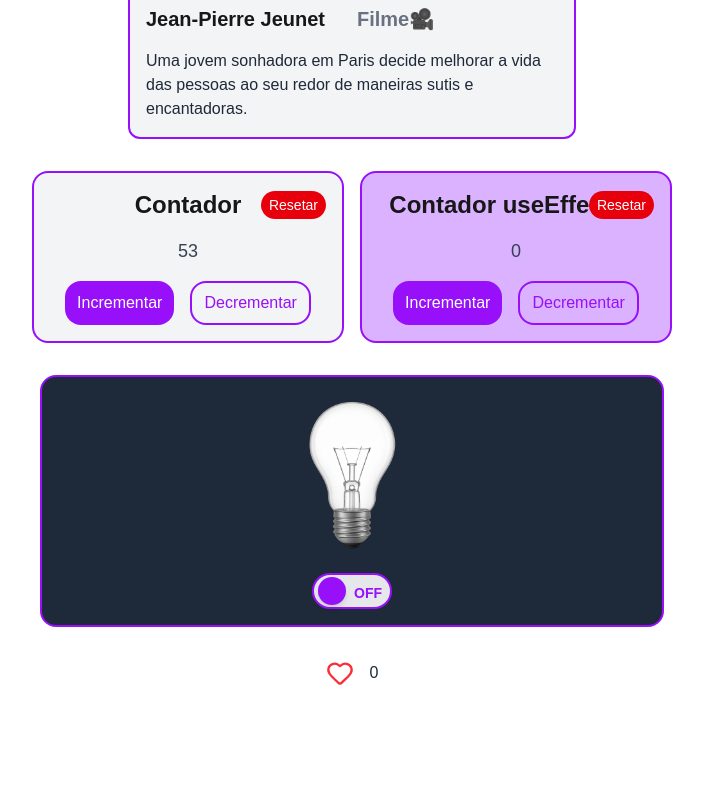
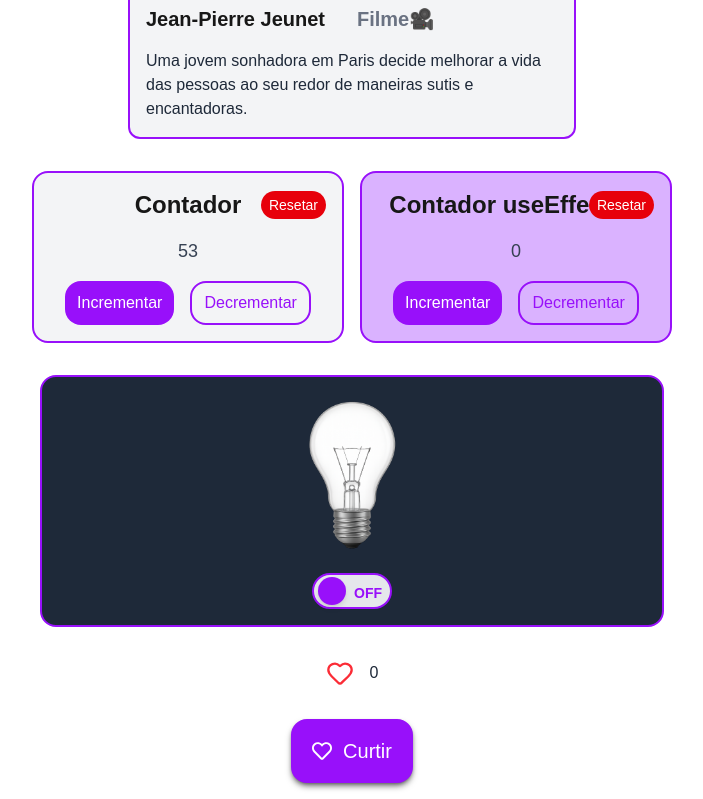
Before and after one commit to GabrielXavier77/introducao-nextjs, a Next.js app: page / in a window 1280 px wide. Shown: the part 1326-2125 px from the top of the page, without its empty margins (288-991 px from the left). Before the commit the page ends 2029 px from the top, so only its background shows below. Built offline with nearby package versions, Linux system fonts and the light colour scheme.

Commit message:
conditional-render

```diff
--- a/package.json
+++ b/package.json
@@ -14,7 +14,8 @@
     "mathjs": "^14.6.0",
     "next": "15.3.2",
     "react": "^19.0.0",
-    "react-dom": "^19.0.0"
+    "react-dom": "^19.0.0",
+    "react-icons": "^5.5.0"
   },
   "devDependencies": {
     "@eslint/eslintrc": "^3",
--- a/src/app/page.tsx
+++ b/src/app/page.tsx
@@ -6,6 +6,7 @@ import { ImageCardProps } from "@/components/ImageCard";
 import LikeButton from "@/components/LikeButton";
 import EffectCounter from "@/components/EffectCounter";
 import Lamp from "@/components/Lamp";
+import ButtonLike from "@/components/ButtonLike";
 
 export default function Home() {
   const ImageCardContents: ImageCardProps[] = [
@@ -107,6 +108,9 @@ export default function Home() {
       <div className="p-4 w-full flex justify-center">
         <LikeButton/>
       </div>
+      <div className="p-4 w-full flex justify-center">
+        <ButtonLike/>
+      </div>
     </div>
   );
 }
--- /dev/null
+++ b/src/components/ButtonLike.tsx
@@ -0,0 +1,31 @@
+'use client'
+import { useState } from "react"
+import { FaHeart, FaRegHeart } from "react-icons/fa"
+
+export default function ButtonLike() {
+  const [isLiked, setIsLiked] = useState<boolean>(false)
+
+  const handleLike = () => {
+    if (isLiked) return
+    setIsLiked(true)
+
+    setTimeout(() => {
+      setIsLiked(false)
+    }, 800)
+  }
+
+  return (
+    <button
+      className={`flex items-center p-4 w-[122px] shadow-md shadow-black/50 rounded-2xl hover:scale-105
+        transition-all ease-in-out duration-150 cursor-pointer justify-evenly
+        gap-2 border-purple-600 border-2 text-xl
+        ${isLiked ? "bg-white text-purple-600" : "bg-purple-600 text-white"}`}
+      onClick={() => {
+        handleLike()
+      }}
+    >
+      <span>{isLiked ? <FaHeart/> : <FaRegHeart/>}</span>
+      <span>{isLiked ? "+1" : "Curtir"}</span>
+    </button>
+  )
+}
```
Also changed, not shown: 1 other file (tests, documents, lock files or other folders).
